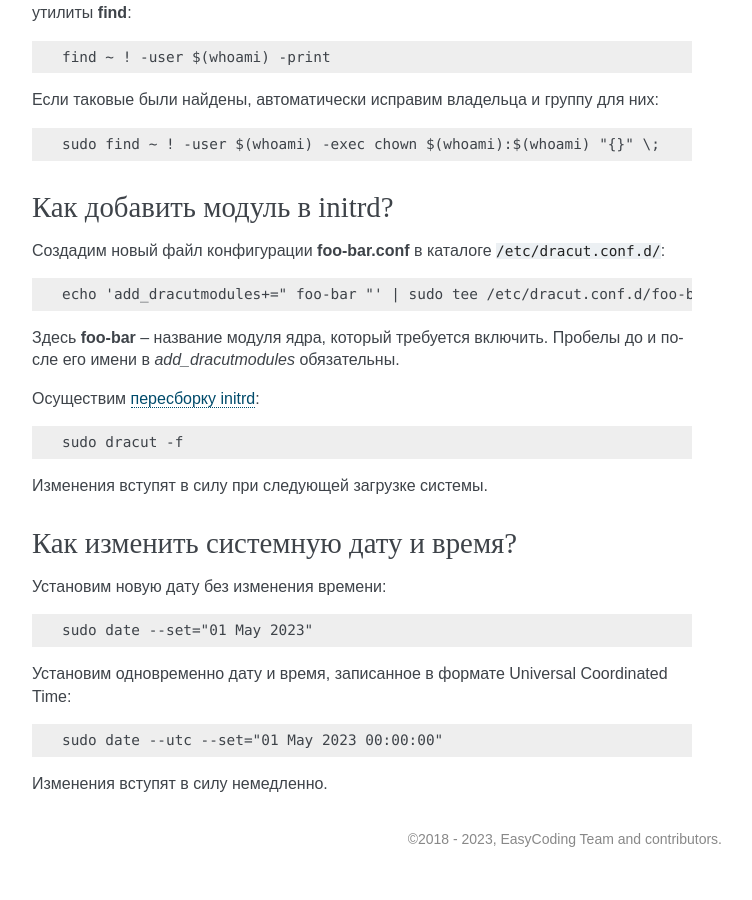
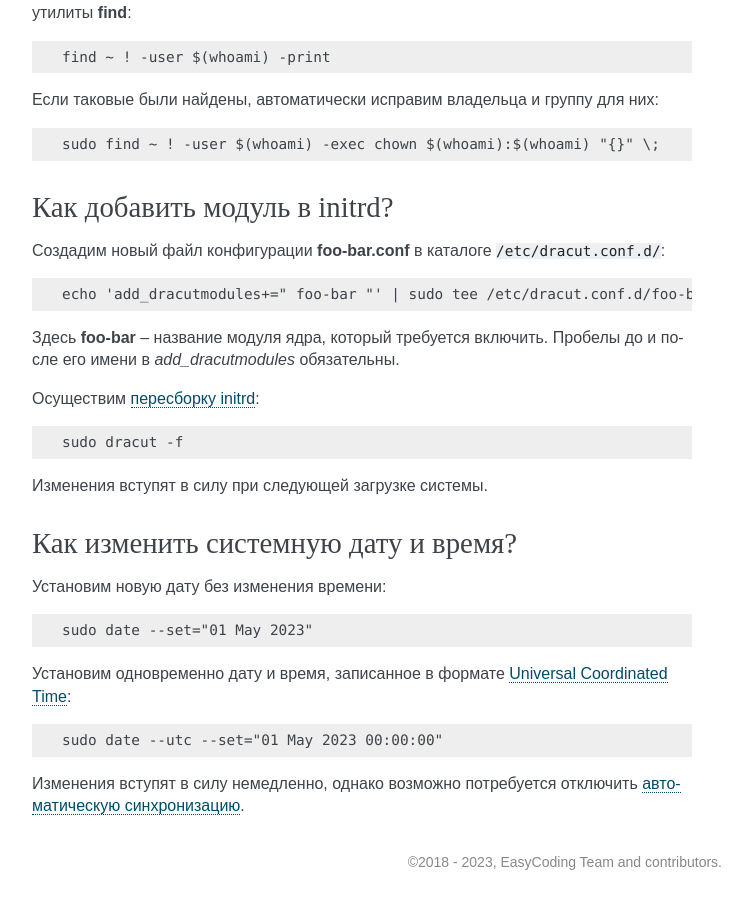
Before and after one commit to RussianFedora/FAQ, a Sphinx documentation site: the page built from source/using-system.rst, in a window 1280 px wide and 900 px high, scrolled down 19584 px. Shown: the whole window, without its empty margins (388-1140 px from the left). Built offline with Sphinx 7.4.7, drawn with Linux system fonts in a browser that asks for light colours; comment, search, counter and statistics services are not loaded; before the commit the page ends 20461 px from its top, so only the background shows below that.

Commit message:
Added more useful information to set-datetime question.

```diff
--- a/source/using-system.rst
+++ b/source/using-system.rst
@@ -1171,10 +1171,10 @@ GUI:
 
     sudo date --set="01 May 2023"
 
-Установим одновременно дату и время, записанное в формате Universal Coordinated Time:
+Установим одновременно дату и время, записанное в формате :ref:`Universal Coordinated Time <system-time-utc>`:
 
 .. code-block:: text
 
     sudo date --utc --set="01 May 2023 00:00:00"
 
-Изменения вступят в силу немедленно.
+Изменения вступят в силу немедленно, однако возможно потребуется отключить :ref:`автоматическую синхронизацию <configure-ntp>`.
```
